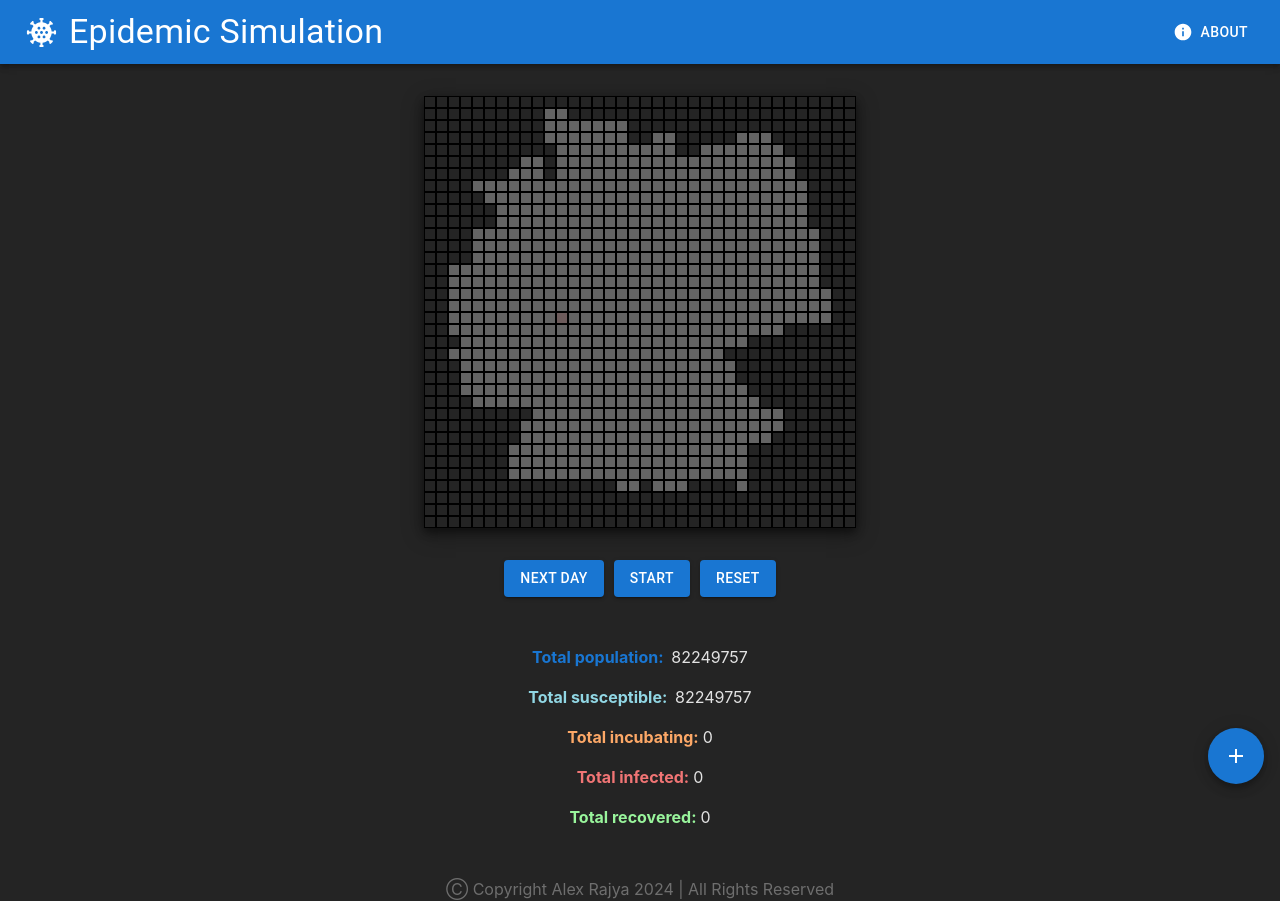
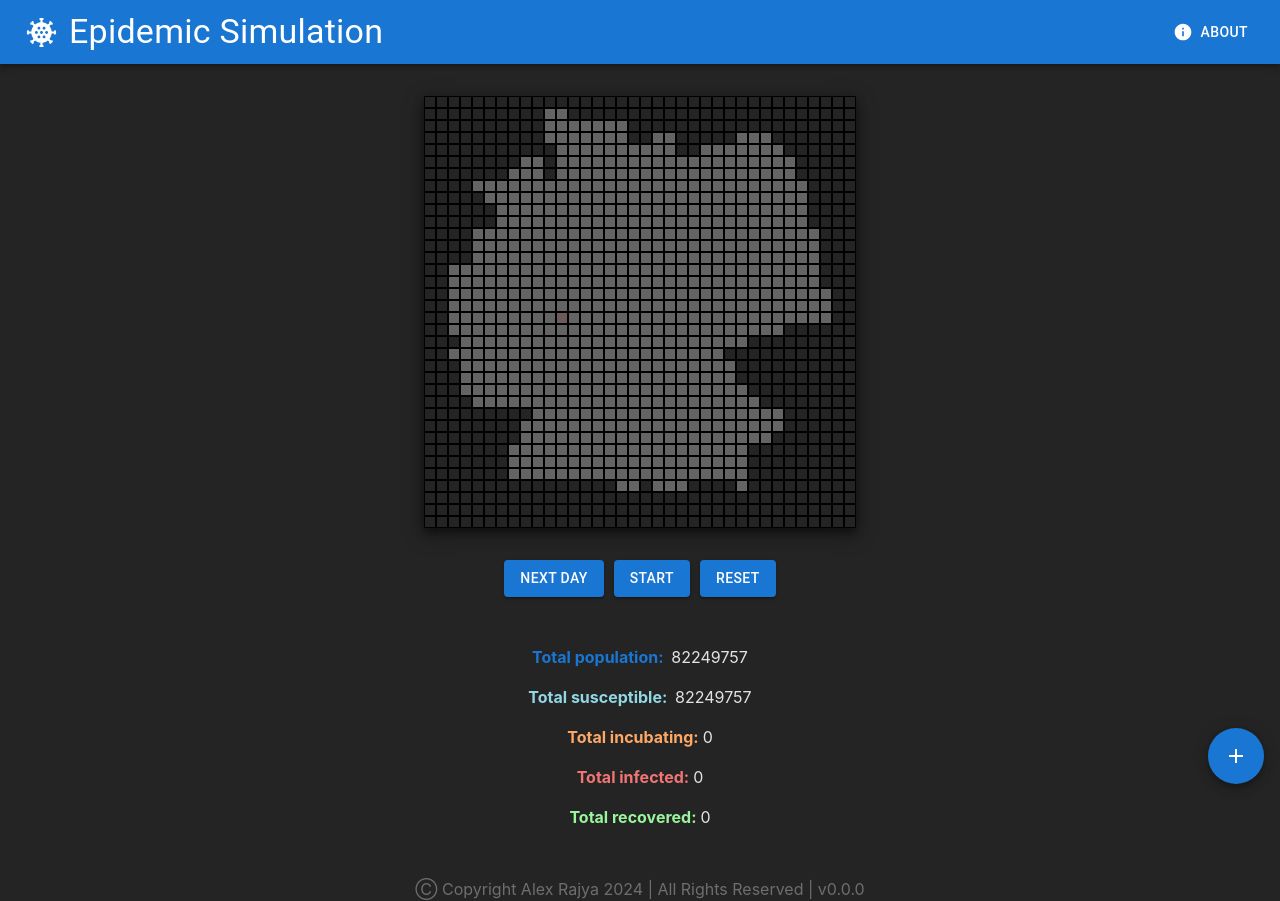
Before and after one commit to AlexRajya/Web-Epidemic-Simulator, a React (Vite) app in the folder Web-Epidemic-Simulator/: page / in a window 1280 px wide. Built offline with nearby package versions, Linux system fonts and the light colour scheme.

Commit message:
Add version bump action and display version in footer

```diff
--- a/Web-Epidemic-Simulator/src/Components/Footer.tsx
+++ b/Web-Epidemic-Simulator/src/Components/Footer.tsx
@@ -1,8 +1,13 @@
 import React from "react";
 import "./Footer.css";
+import packageJson from "../../package.json";
 
 const Footer: React.FC = () => {
-  return <footer>Ⓒ Copyright Alex Rajya 2024 | All Rights Reserved</footer>;
+  return (
+    <footer>
+      Ⓒ Copyright Alex Rajya 2024 | All Rights Reserved | v{packageJson.version}
+    </footer>
+  );
 };
 
 export default Footer;
```
